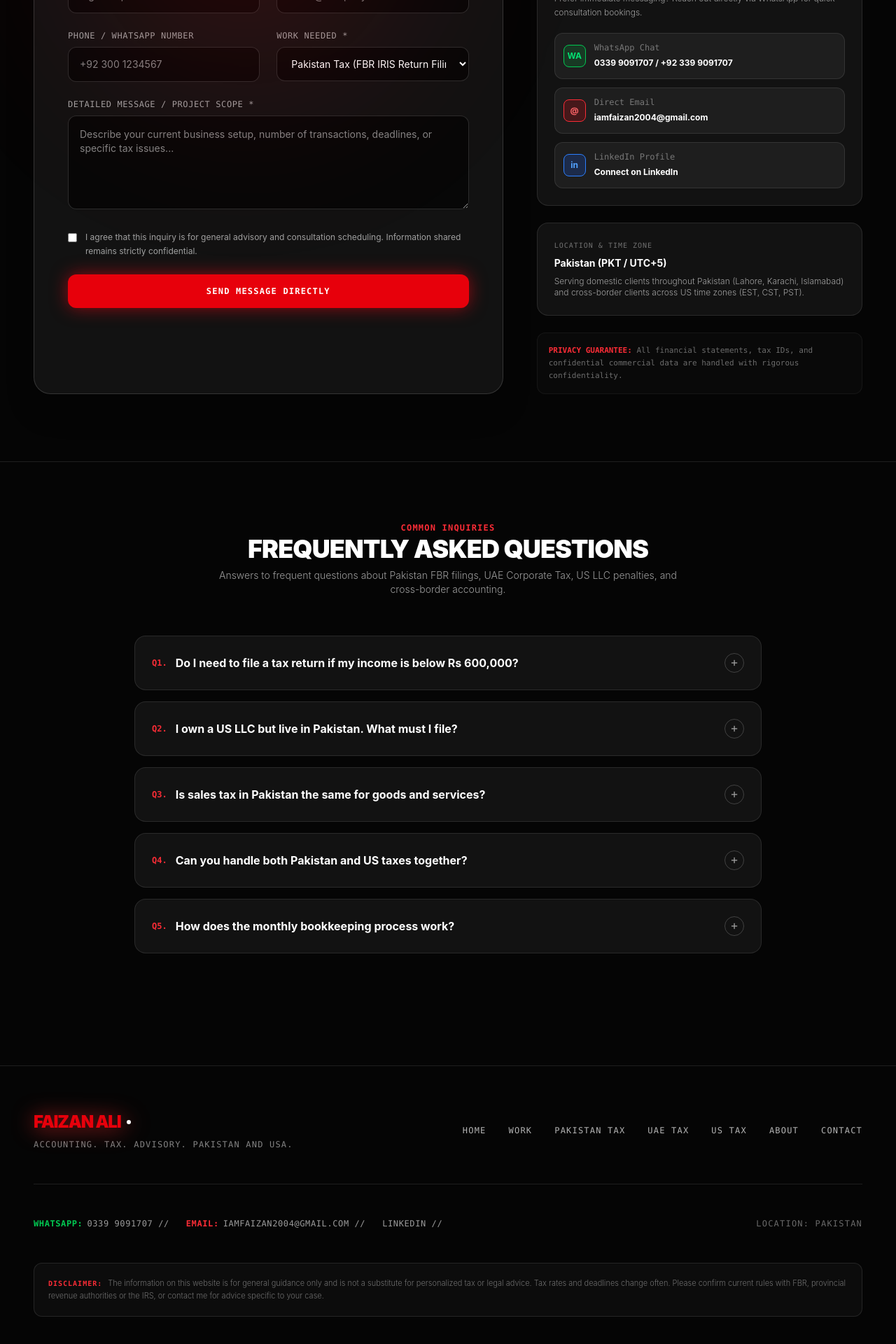
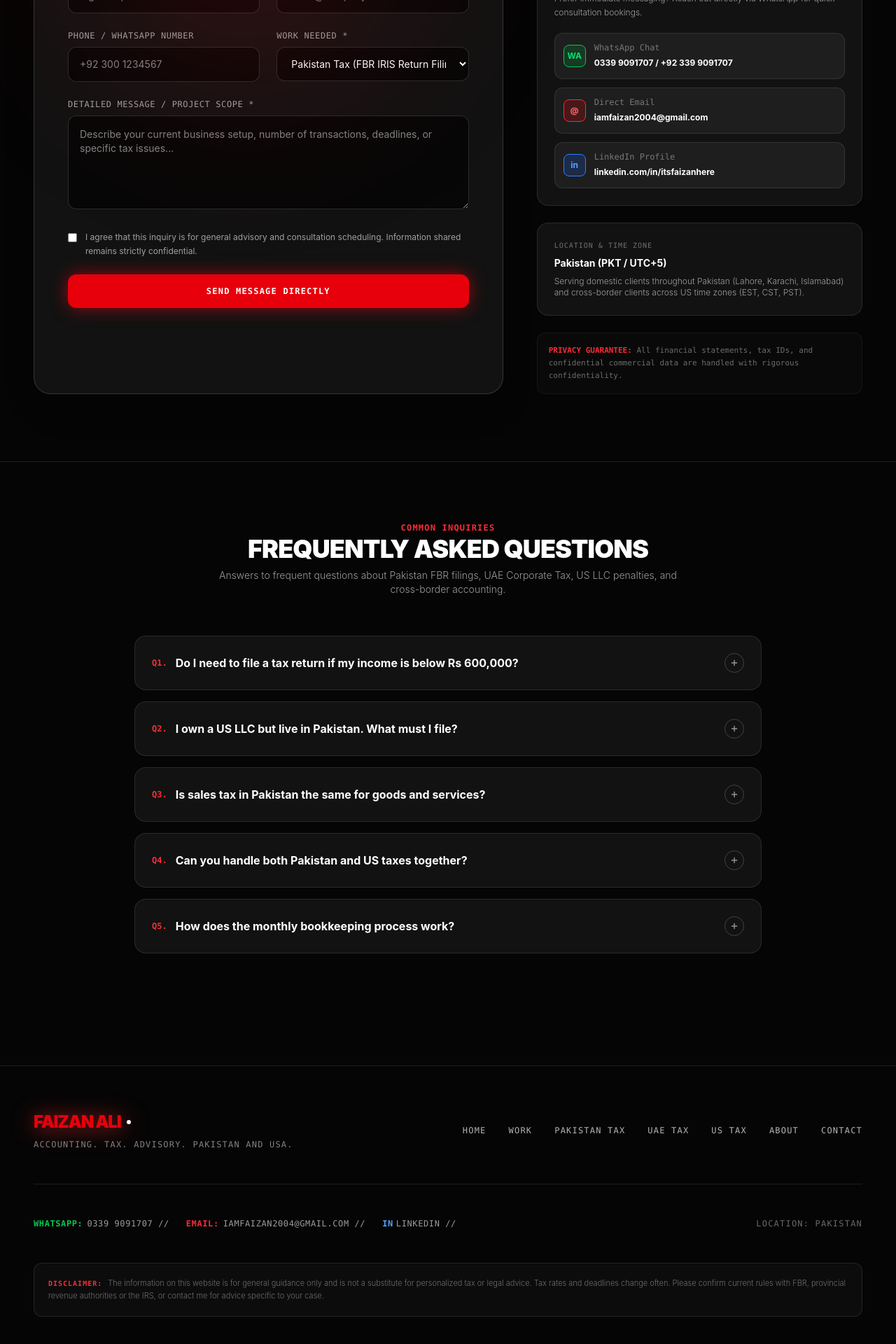
Before and after one commit to devnNexOfficial/netflix-inspired-portfolio, a React (Vite) app: page /contact in a window 1280 px wide. Shown: the part 454-2374 px from the top of the page at 70% size. Built offline with nearby package versions, Linux system fonts and the light colour scheme.

Commit message:
feat: update LinkedIn link to https://www.linkedin.com/in/itsfaizanhere/

```diff
--- a/src/components/Footer.jsx
+++ b/src/components/Footer.jsx
@@ -46,12 +46,12 @@ const Footer = () => {
               <span className="text-red-500 font-bold">Email:</span> iamfaizan2004@gmail.com //
             </a>
             <a
-              href="https://linkedin.com"
+              href="https://www.linkedin.com/in/itsfaizanhere/"
               target="_blank"
               rel="noopener noreferrer"
-              className="hover:text-blue-400 transition-colors uppercase tracking-wider"
+              className="hover:text-blue-400 transition-colors uppercase tracking-wider flex items-center gap-1"
             >
-              LinkedIn //
+              <span className="text-blue-400 font-bold">in</span> LinkedIn //
             </a>
           </div>
 
--- a/src/pages/ContactPage.jsx
+++ b/src/pages/ContactPage.jsx
@@ -318,7 +318,7 @@ const ContactPage = () => {
                 </a>
 
                 <a
-                  href="https://linkedin.com"
+                  href="https://www.linkedin.com/in/itsfaizanhere/"
                   target="_blank"
                   rel="noopener noreferrer"
                   className="flex items-center gap-3 p-3 bg-white/5 hover:bg-white/10 border border-white/10 rounded-xl transition-colors group"
@@ -328,7 +328,7 @@ const ContactPage = () => {
                   </span>
                   <div>
                     <span className="text-xs font-mono text-white/40 block">LinkedIn Profile</span>
-                    <span className="text-xs font-bold text-white group-hover:text-blue-400 transition-colors">Connect on LinkedIn</span>
+                    <span className="text-xs font-bold text-white group-hover:text-blue-400 transition-colors">linkedin.com/in/itsfaizanhere</span>
                   </div>
                 </a>
               </div>
```
